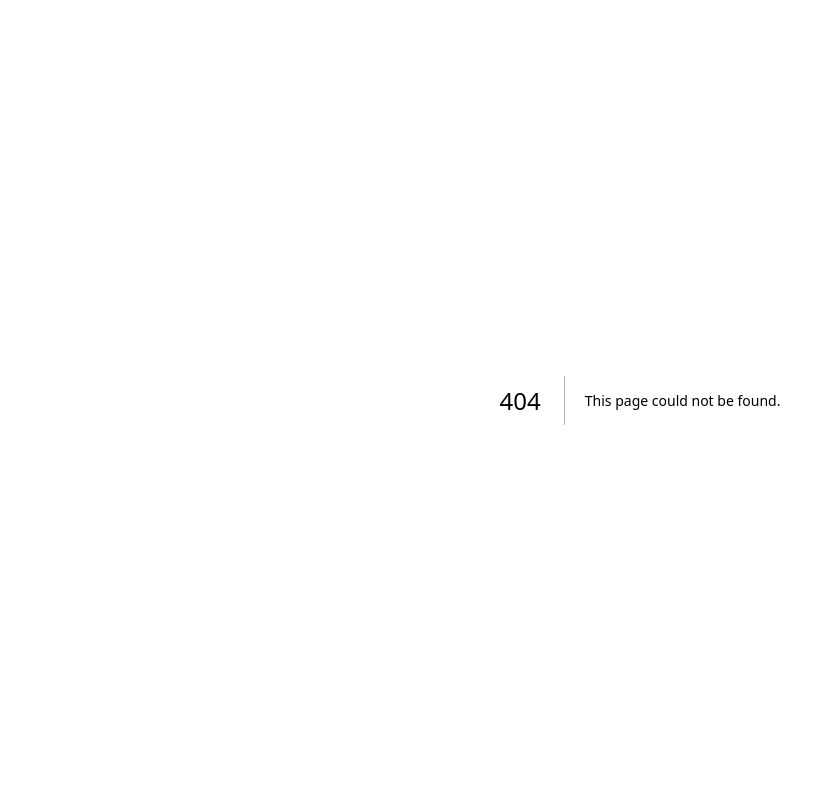
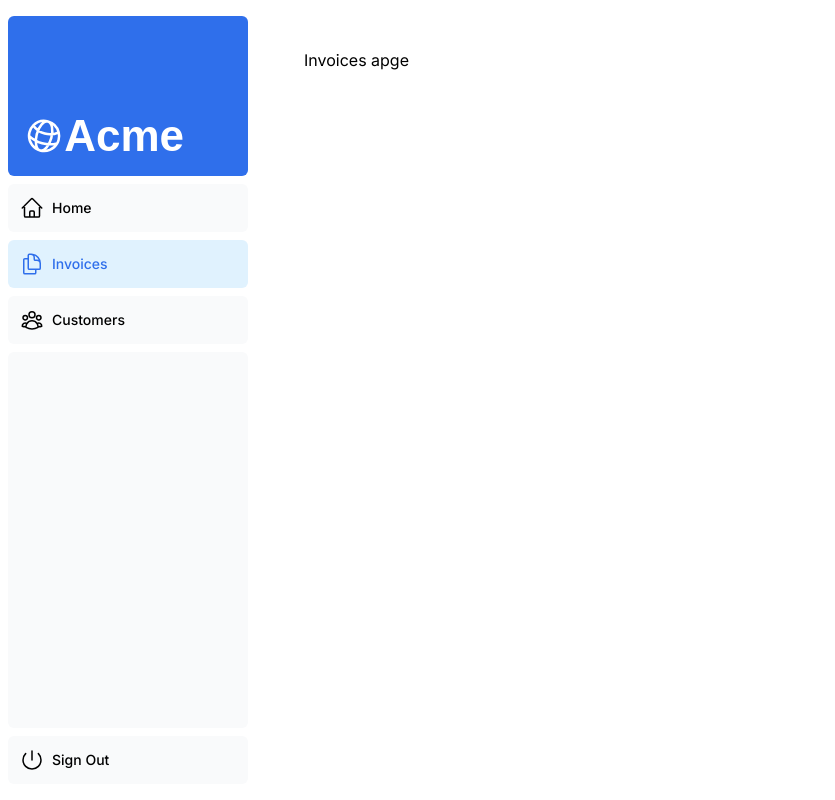
Before and after one commit to YogeshSinghChilwal/learn-nextjs, a Next.js app: page /dashboard/invoices in a window 1280 px wide. Before the commit this address had no page. Shown: the whole page, without its empty margins (0-835 px from the left). Built offline with nearby package versions, Linux system fonts and the light colour scheme; a web font is replaced by a local one.

Commit message:
Layout and pages, navigation

```diff
--- /dev/null
+++ b/app/dashboard/customers/page.tsx
@@ -0,0 +1,11 @@
+import React from 'react'
+
+const Page = () => {
+  return (
+    <div>
+      Customers apge
+    </div>
+  )
+}
+
+export default Page
--- /dev/null
+++ b/app/dashboard/invoices/page.tsx
@@ -0,0 +1,11 @@
+import React from 'react'
+
+const Page = () => {
+  return (
+    <div>
+      Invoices apge
+    </div>
+  )
+}
+
+export default Page
--- /dev/null
+++ b/app/dashboard/layout.tsx
@@ -0,0 +1,12 @@
+import SideNav from '@/app/ui/dashboard/sidenav';
+
+export default function Layout({ children }: { children: React.ReactNode }) {
+  return (
+    <div className="flex h-screen flex-col md:flex-row md:overflow-hidden">
+      <div className="w-full flex-none md:w-64">
+        <SideNav />
+      </div>
+      <div className="flex-grow p-6 md:overflow-y-auto md:p-12">{children}</div>
+    </div>
+  );
+}
--- /dev/null
+++ b/app/dashboard/page.tsx
@@ -0,0 +1,11 @@
+import React from 'react'
+
+const Page = () => {
+  return (
+    <div>
+      Dashboard
+    </div>
+  )
+}
+
+export default Page
--- a/app/ui/dashboard/nav-links.tsx
+++ b/app/ui/dashboard/nav-links.tsx
@@ -1,8 +1,12 @@
+"use client"
 import {
   UserGroupIcon,
   HomeIcon,
   DocumentDuplicateIcon,
 } from '@heroicons/react/24/outline';
+import clsx from 'clsx';
+import Link from 'next/link';
+import { usePathname } from 'next/navigation';
 
 // Map of links to display in the side navigation.
 // Depending on the size of the application, this would be stored in a database.
@@ -17,19 +21,25 @@
 ];
 
 export default function NavLinks() {
+  const pathname = usePathname();
   return (
     <>
       {links.map((link) => {
         const LinkIcon = link.icon;
         return (
-          <a
+          <Link
             key={link.name}
             href={link.href}
-            className="flex h-[48px] grow items-center justify-center gap-2 rounded-md bg-gray-50 p-3 text-sm font-medium hover:bg-sky-100 hover:text-blue-600 md:flex-none md:justify-start md:p-2 md:px-3"
+            className={clsx(
+              'flex h-[48px] grow items-center justify-center gap-2 rounded-md bg-gray-50 p-3 text-sm font-medium hover:bg-sky-100 hover:text-blue-600 md:flex-none md:justify-start md:p-2 md:px-3',
+              {
+                'bg-sky-100 text-blue-600': pathname === link.href,
+              },
+            )}
           >
             <LinkIcon className="w-6" />
             <p className="hidden md:block">{link.name}</p>
-          </a>
+          </Link>
         );
       })}
     </>
```
